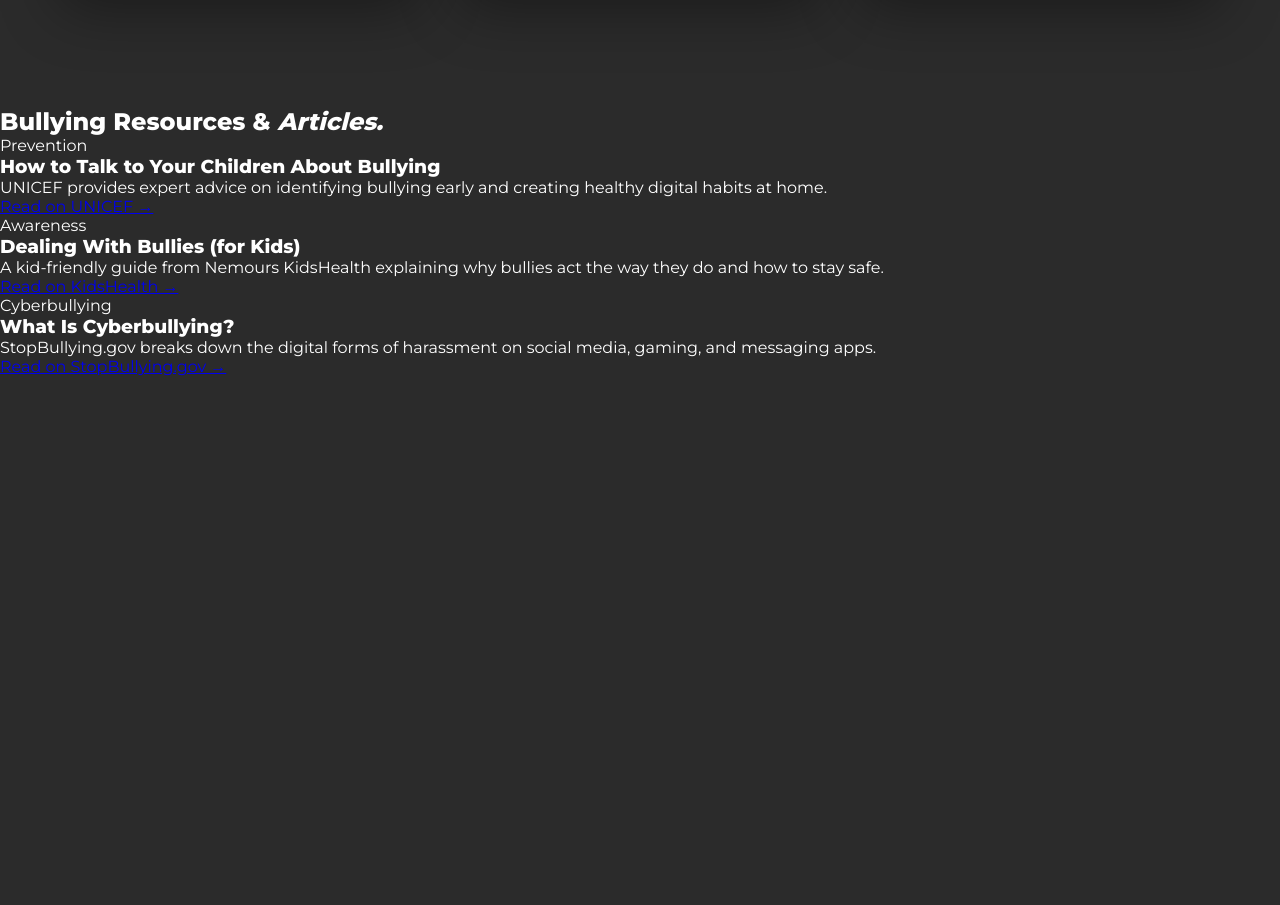
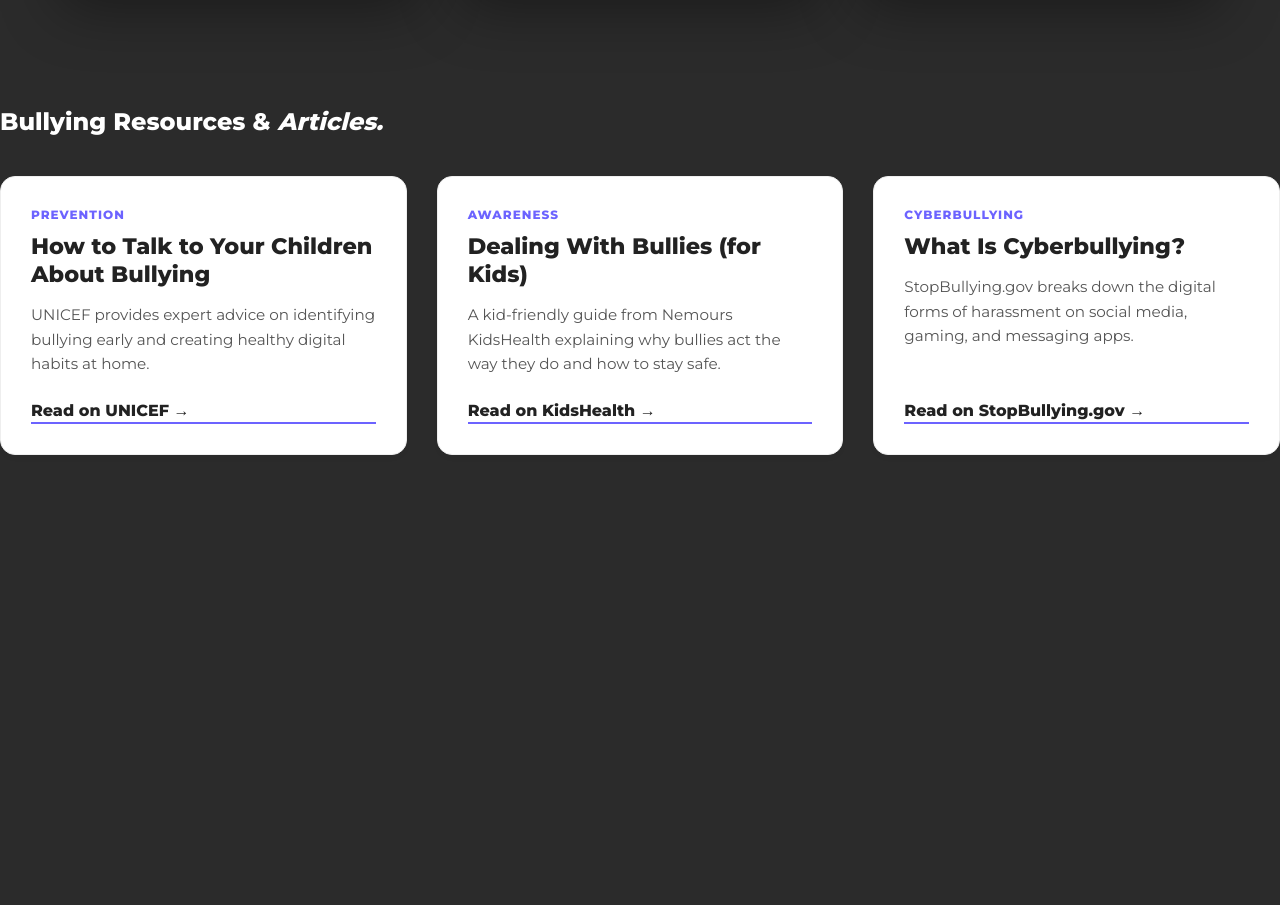
Before and after one commit to A4S3-Next/BodyShamingDesign, a website: page index.html in a window 1280 px wide. Shown: the part 3600-4505 px from the top of the page. Drawn offline with nearby package versions, Linux system fonts and the light colour scheme; a web font is replaced by a local one.

Commit message:
Implement styles for articles grid and cards
Added styles for articles section and article cards.

```diff
--- a/index.html
+++ b/index.html
@@ -293,6 +293,65 @@
   z-index:9999;
   font-weight:600;
   letter-spacing:1px;
+}
+/* Articles Section Styles */
+.articles-grid {
+    display: grid;
+    grid-template-columns: repeat(auto-fit, minmax(300px, 1fr));
+    gap: 30px;
+    margin-top: 40px;
+}
+
+.article-card {
+    background: #fff;
+    padding: 30px;
+    border-radius: 15px;
+    border: 1px solid #eee;
+    box-shadow: 0 4px 6px rgba(0,0,0,0.02);
+    transition: all 0.3s ease;
+    display: flex;
+    flex-direction: column;
+}
+
+.article-card:hover {
+    transform: translateY(-8px);
+    box-shadow: 0 12px 24px rgba(0,0,0,0.08);
+}
+
+.category {
+    font-size: 0.75rem;
+    text-transform: uppercase;
+    letter-spacing: 1px;
+    color: #6c63ff; /* Your theme purple */
+    font-weight: 700;
+    margin-bottom: 10px;
+    display: block;
+}
+
+.article-card h3 {
+    font-size: 1.4rem;
+    margin-bottom: 15px;
+    color: #222;
+}
+
+.article-card p {
+    color: #555;
+    font-size: 0.95rem;
+    line-height: 1.6;
+    margin-bottom: 25px;
+    flex-grow: 1;
+}
+
+.article-link {
+    font-weight: bold;
+    color: #222;
+    text-decoration: none;
+    border-bottom: 2px solid #6c63ff;
+    padding-bottom: 2px;
+}
+
+.article-link:hover {
+    color: #6c63ff;
 }
 
 
```
